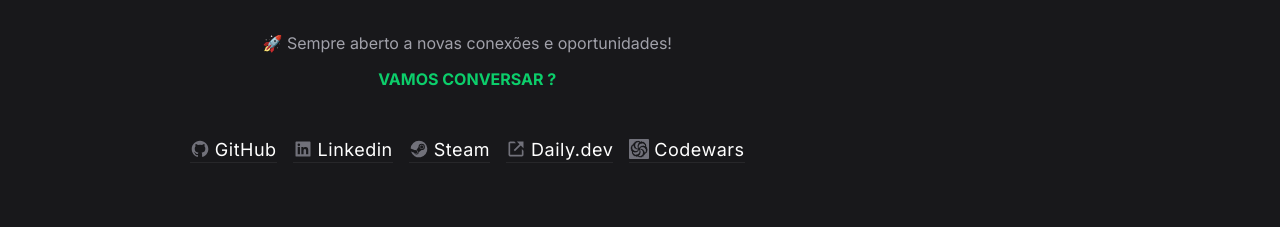
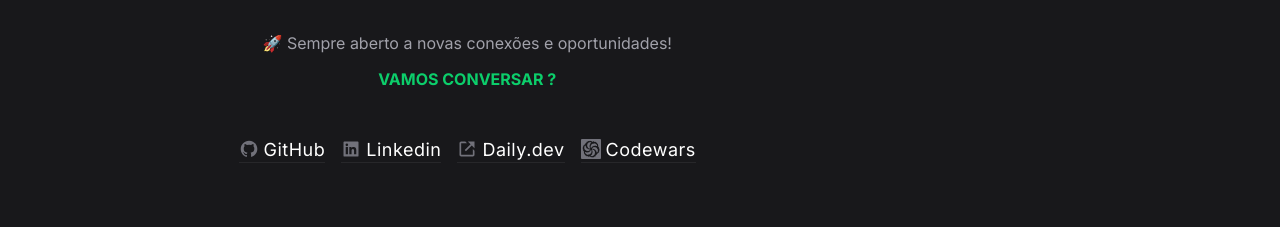
Before and after one commit to JoaoVitorOtavio/my-portfolio, a Next.js app: page / in a window 1280 px wide. Shown: the part 1660-1887 px from the top of the page. Built offline with nearby package versions, Linux system fonts and the light colour scheme.

Commit message:
Removendo social da Steam no arquivo social.ts

```diff
--- a/app/data/social.ts
+++ b/app/data/social.ts
@@ -3,7 +3,6 @@
   BiLinkExternal,
   BiLogoGithub,
   BiLogoLinkedinSquare,
-  BiLogoSteam,
 } from 'react-icons/bi';
 import { SiCodewars } from 'react-icons/si';
 
@@ -30,13 +29,13 @@
     icon: BiLogoLinkedinSquare,
     status: 'social',
   },
-  {
-    id: 3,
-    name: 'Steam',
-    url: 'https://steamcommunity.com/id/BobJhon/',
-    icon: BiLogoSteam,
-    status: 'social',
-  },
+  // {
+  //   id: 3,
+  //   name: 'Steam',
+  //   url: 'https://steamcommunity.com/id/BobJhon/',
+  //   icon: BiLogoSteam,
+  //   status: 'social',
+  // },
   {
     id: 4,
     name: 'Daily.dev',
```
